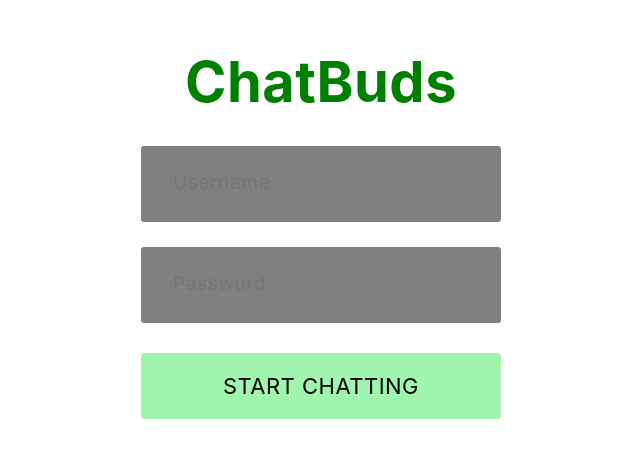
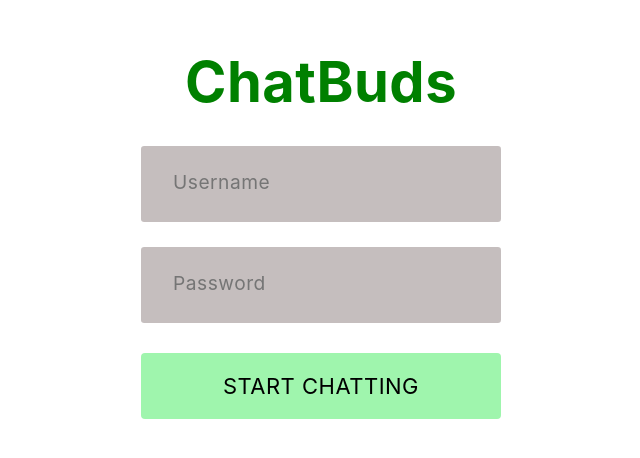
Before and after one commit to emilykamiti/My-Portfolio-project-ChatBuds, a React (Create React App) app: page / in a window 1280 px wide. Shown: the part 164-622 px from the top of the page, without its empty margins (319-959 px from the left). Built offline with nearby package versions, Linux system fonts and the light colour scheme; the HTML template or start-up script is replaced by a standard one.

Commit message:
Gray tio grey

```diff
--- a/src/App.css
+++ b/src/App.css
@@ -235,7 +235,7 @@
 	margin: 0 auto;
   padding: 1.5rem 2rem;
   border-radius: 0.2rem;
-  background-color: grey;
+  background-color: rgb(197, 190, 190);
   border: none;
   width: 90%;
   display: block;
```
